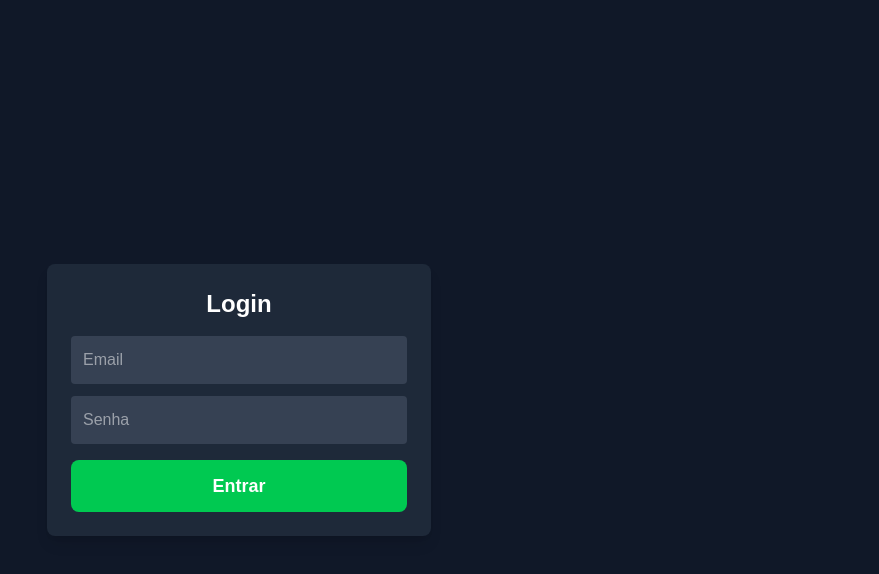
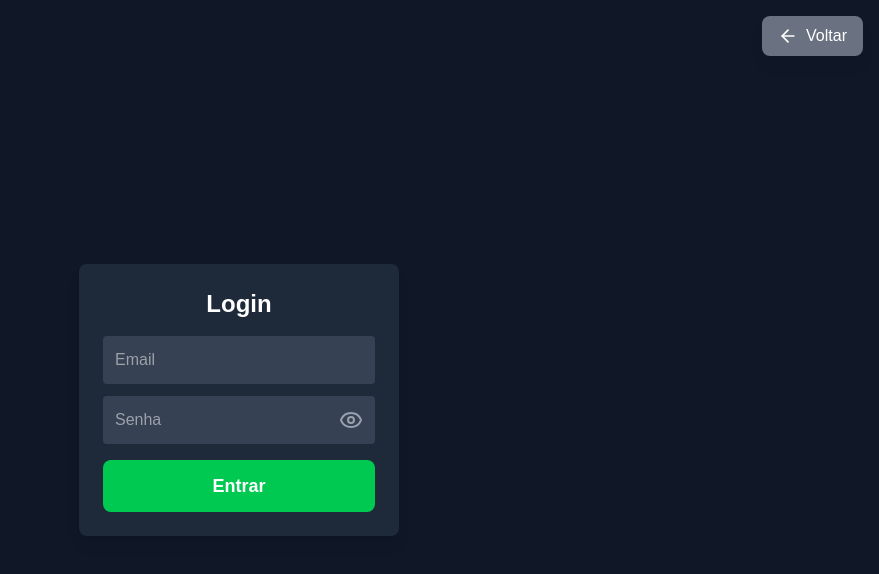
Before and after one commit to geisabitt/notificacao-lance, a Next.js app: page /login in a window 1280 px wide. Shown: the top 574 px of the page, without its empty margins (401-1280 px from the left). Built offline with nearby package versions, Linux system fonts and the light colour scheme.

Commit message:
detalhes finais do sistema

```diff
--- a/public/sw.js
+++ b/public/sw.js
@@ -1,4 +1,3 @@
-//sw.js
 self.addEventListener("push", (event) => {
   if (!event.data) return;
 
@@ -7,8 +6,36 @@ self.addEventListener("push", (event) => {
   event.waitUntil(
     self.registration.showNotification(data.title, {
       body: data.body,
-      icon: "/icon-192x192.png",
-      badge: "/icon-192x192.png",
+      icon: "/icon-192x192.png", // ícone da notificação
+      badge: "/icon-192x192.png", // ícone menor (badge)
+      vibrate: [100, 50, 100], // vibração opcional para dispositivos móveis
+      data: {
+        url: "/admin", // URL para onde redirecionar no clique
+      },
     })
   );
 });
+
+// Quando o usuário clicar na notificação
+self.addEventListener("notificationclick", (event) => {
+  event.notification.close();
+
+  const targetUrl = event.notification.data?.url || "/admin";
+
+  event.waitUntil(
+    clients
+      .matchAll({ type: "window", includeUncontrolled: true })
+      .then((clientList) => {
+        // Tenta focar uma aba que já tenha a URL /admin aberta
+        for (const client of clientList) {
+          if (client.url.includes(targetUrl) && "focus" in client) {
+            return client.focus();
+          }
+        }
+        // Se não achar, abre uma nova aba com a URL /admin
+        if (clients.openWindow) {
+          return clients.openWindow(targetUrl);
+        }
+      })
+  );
+});
--- a/src/app/admin/page.tsx
+++ b/src/app/admin/page.tsx
@@ -4,6 +4,7 @@ import { useEffect, useState } from "react";
 import { ArrowLeft, Goal, Zap, Volleyball } from "lucide-react";
 import { useRouter } from "next/navigation";
 import EnableNotifications from "@/components/EnableNotifications";
+import LogoutButton from "@/components/LogoutButton";
 
 type EventItem = {
   id: number;
@@ -66,18 +67,21 @@ export default function AdminPage() {
 
   return (
     <main className="min-h-screen bg-gray-900 p-6">
+      {/* Topbar */}
+      <div className="flex flex-col items-center justify-between gap-4 mb-6">
         <EnableNotifications />
-      {/* Topbar */}
-      <div className="flex items-center justify-between mb-6">
         <h1 className="text-3xl font-bold text-gray-300">
           Área Administrativa
         </h1>
+        <div className="flex items-center gap-4">
+          <LogoutButton />
           <button
             onClick={() => router.push("/")}
             className="flex items-center gap-2 bg-gray-500 text-white px-4 py-2 rounded-lg hover:bg-gray-300"
           >
             <ArrowLeft size={20} /> Voltar
           </button>
+        </div>
       </div>
 
       {Object.keys(groupedEvents).length === 0 ? (
--- /dev/null
+++ b/src/app/api/auth/logout/route.ts
@@ -0,0 +1,15 @@
+import { NextResponse } from "next/server";
+
+export async function POST() {
+  const response = NextResponse.json({ message: "Logout realizado" });
+
+  // Limpa o cookie de autenticação (exemplo com cookie 'token')
+  response.cookies.set({
+    name: "token",
+    value: "",
+    maxAge: 0,
+    path: "/",
+  });
+
+  return response;
+}
--- a/src/app/login/page.tsx
+++ b/src/app/login/page.tsx
@@ -1,11 +1,14 @@
 "use client";
-import { useState } from "react";
+import { useState, useEffect } from "react";
 import { useRouter } from "next/navigation";
+import { ArrowLeft, Eye, EyeOff } from "lucide-react";
 
 export default function LoginPage() {
   const [email, setEmail] = useState("");
   const [password, setPassword] = useState("");
+  const [showPassword, setShowPassword] = useState(false);
   const [error, setError] = useState("");
+  const [loginSuccess, setLoginSuccess] = useState(false);
   const router = useRouter();
 
   const handleLogin = async (e: React.FormEvent) => {
@@ -16,22 +19,53 @@ export default function LoginPage() {
       method: "POST",
       headers: { "Content-Type": "application/json" },
       body: JSON.stringify({ email, password }),
-      credentials: "include", // ✅ ESSENCIAL PARA SALVAR COOKIE
+      credentials: "include",
     });
 
     if (res.ok) {
-      router.push("/admin");
+      setLoginSuccess(true);
     } else {
       const data = await res.json();
       setError(data.error || "Erro no login");
     }
   };
 
+  useEffect(() => {
+    if (loginSuccess) {
+      const timer = setTimeout(() => {
+        router.push("/admin");
+      }, 3000);
+      return () => clearTimeout(timer);
+    }
+  }, [loginSuccess, router]);
+
+  if (loginSuccess) {
     return (
-    <main className="flex items-center justify-center min-h-screen bg-gray-900 text-white">
+      <main className="flex flex-col items-center justify-center min-h-screen bg-gray-900 text-white p-6">
+        <div className="bg-gray-800 p-6 rounded-lg shadow-lg w-80">
+          <h1 className="text-2xl font-bold mb-4">
+            Login realizado com sucesso!
+          </h1>
+          <p className="mb-4">Redirecionando para a área administrativa...</p>
+          <p>
+            Se você não for redirecionado automaticamente,{" "}
+            <button
+              onClick={() => router.push("/admin")}
+              className="underline text-blue-400 hover:text-blue-600"
+            >
+              clique aqui
+            </button>
+          </p>
+        </div>
+      </main>
+    );
+  }
+
+  return (
+    <main className="flex flex-col items-center justify-center min-h-screen bg-gray-900 text-white">
       <form
         onSubmit={handleLogin}
-        className="bg-gray-800 p-6 rounded-lg shadow-lg w-96"
+        className="bg-gray-800 p-6 rounded-lg shadow-lg w-80"
       >
         <h1 className="text-2xl font-bold mb-4 text-center">Login</h1>
         {error && <p className="text-red-500 mb-3">{error}</p>}
@@ -43,14 +77,26 @@ export default function LoginPage() {
           className="w-full mb-3 p-3 rounded bg-gray-700 text-white"
           required
         />
+
+        <div className="relative mb-4">
           <input
-          type="password"
+            type={showPassword ? "text" : "password"}
             placeholder="Senha"
             value={password}
             onChange={(e) => setPassword(e.target.value)}
-          className="w-full mb-4 p-3 rounded bg-gray-700 text-white"
+            className="w-full p-3 rounded bg-gray-700 text-white pr-10"
             required
           />
+          <button
+            type="button"
+            onClick={() => setShowPassword(!showPassword)}
+            className="absolute right-3 top-1/2 -translate-y-1/2 text-gray-400 hover:text-gray-200"
+            aria-label={showPassword ? "Ocultar senha" : "Mostrar senha"}
+          >
+            {showPassword ? <EyeOff size={24} /> : <Eye size={24} />}
+          </button>
+        </div>
+
         <button
           type="submit"
           className="w-full bg-green-500 hover:bg-green-600 py-3 rounded-lg text-lg font-bold"
@@ -58,6 +104,20 @@ export default function LoginPage() {
           Entrar
         </button>
       </form>
+      <button
+        onClick={() => router.push("/")}
+        className="
+        fixed top-4 right-4
+        flex items-center gap-2
+        bg-gray-500 text-white
+        px-4 py-2 rounded-lg
+        hover:bg-gray-300
+        z-50
+        shadow-lg
+      "
+      >
+        <ArrowLeft size={20} /> Voltar
+      </button>
     </main>
   );
 }
--- a/src/components/EnableNotifications.tsx
+++ b/src/components/EnableNotifications.tsx
@@ -1,3 +1,4 @@
+// src/components/EnableNotifications.tsx
 "use client";
 
 import { useEffect, useState } from "react";
--- /dev/null
+++ b/src/components/LogoutButton.tsx
@@ -0,0 +1,24 @@
+"use client";
+
+import { useRouter } from "next/navigation";
+
+export default function LogoutButton() {
+  const router = useRouter();
+
+  async function handleLogout() {
+    await fetch("/api/auth/logout", {
+      method: "POST",
+      credentials: "include",
+    });
+    router.push("/login");
+  }
+
+  return (
+    <button
+      onClick={handleLogout}
+      className="bg-red-600 hover:bg-red-700 text-white px-4 py-2 rounded"
+    >
+      Sair
+    </button>
+  );
+}
```
Lines whose indentation alone changed are shown as unchanged.
